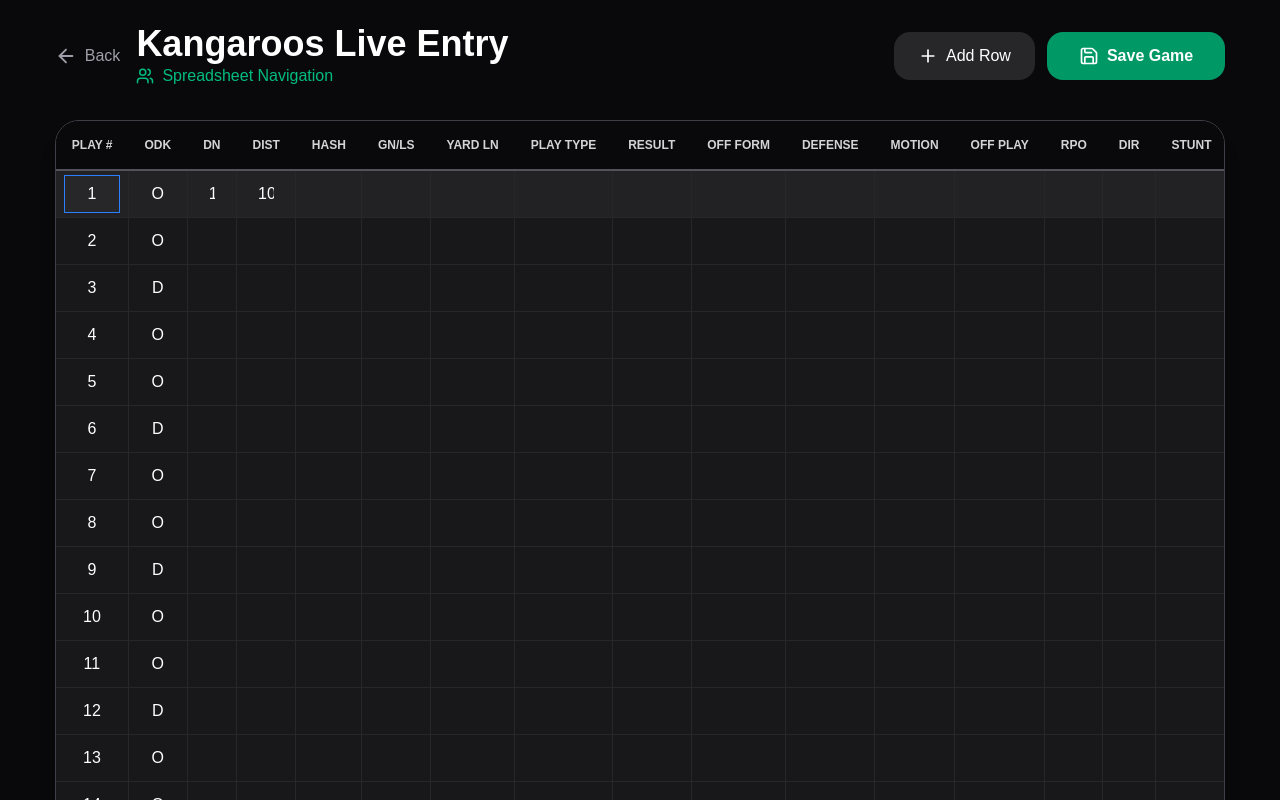
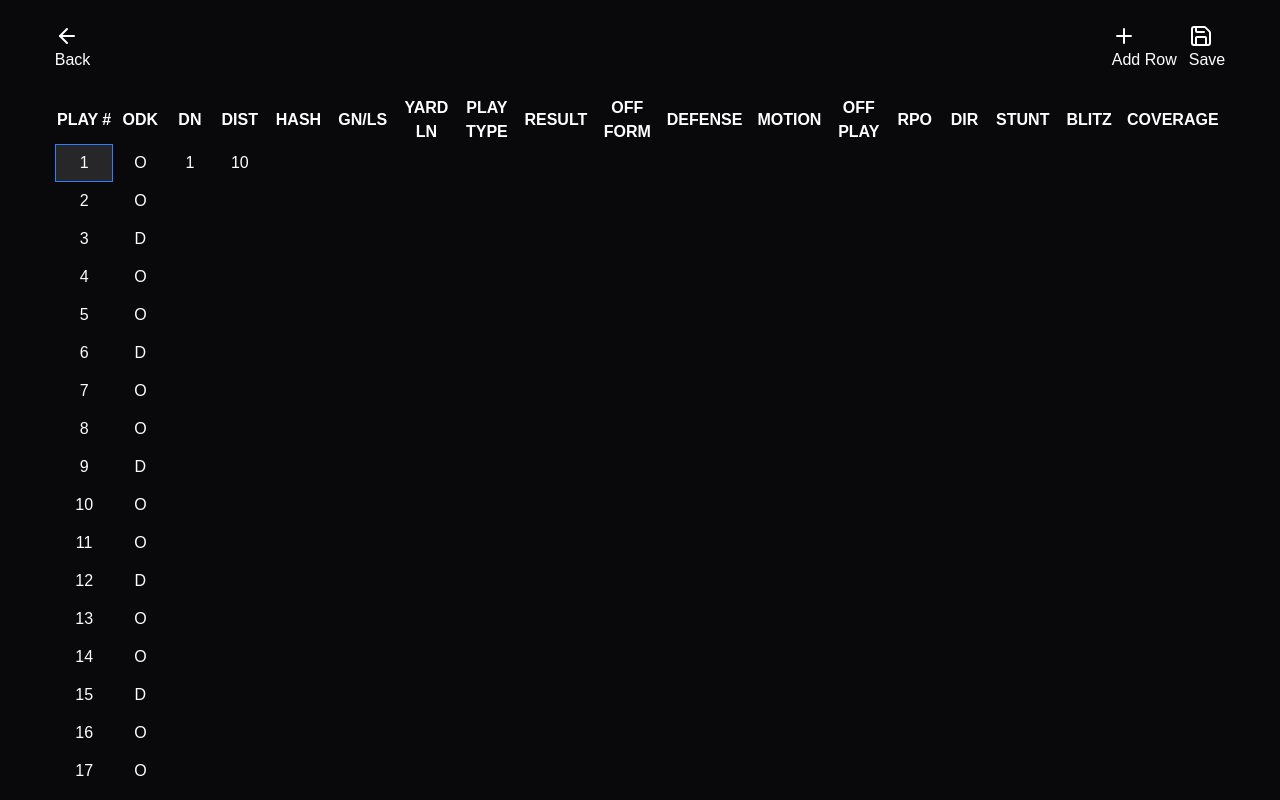
Before and after one commit to jjester58-eng/football-stats, a Next.js app: page /enter in a window 1280 px wide. Shown: the top 800 px of the page. Built offline with nearby package versions, Linux system fonts and the light colour scheme.

Commit message:
cross your finger chat

```diff
--- a/app/enter/page.tsx
+++ b/app/enter/page.tsx
@@ -13,11 +13,11 @@ type PlayEntry = {
   id: number;
   playNumber: number;
   odk: string;
-  down: number | null | '';
-  dist: number | null | '';
+  down: number | null;
+  dist: number | null;
   hash: string;
-  gnls: number | null | '';
-  yardLine: number | null | '';
+  gnls: number | null;
+  yardLine: number | null;
   playType: string;
   result: string;
   offFormation: string;
@@ -29,12 +29,24 @@ type PlayEntry = {
   stunt: string;
   blitz: string;
   coverage: string;
-
-  // Prevent auto overwrite
   manualOverride?: boolean;
 };
 
+// ================================
+// SAFE PARSER (fixes NaN + "-" input issue)
+// ================================
+function parseNumericInput(value: string): number | null {
+  if (value === '' || value === '-') return null;
+
+  const num = Number(value);
+
+  if (Number.isNaN(num)) return null;
+
+  return num;
+}
+
 export default function LiveEntry() {
+
   // ================================
   // INITIAL DATA
   // ================================
@@ -46,11 +58,11 @@ export default function LiveEntry() {
         id: i,
         playNumber: i,
         odk: i % 3 === 0 ? 'D' : 'O',
-    down: '',
-    dist: '',
+        down: null,
+        dist: null,
         hash: '',
-    gnls: '',
-    yardLine: '',
+        gnls: null,
+        yardLine: null,
         playType: '',
         result: '',
         offFormation: '',
@@ -66,11 +78,12 @@ export default function LiveEntry() {
       });
     }
 
-// ONLY first row starts 1st & 10
+    // First play 1st & 10
     if (rows.length > 0) {
       rows[0].down = 1;
       rows[0].dist = 10;
     }
+
     return rows;
   });
 
@@ -80,125 +93,45 @@ if (rows.length > 0) {
   });
 
   // ================================
-  // TABLE COLUMNS
+  // COLUMN SETUP
   // ================================
   const columnHelper = createColumnHelper<PlayEntry>();
 
   const columns = [
-    columnHelper.accessor('playNumber', {
-      header: 'PLAY #',
-    }),
-
-    columnHelper.accessor('odk', {
-      header: 'ODK',
-    }),
-
-    columnHelper.accessor('down', {
-      header: 'DN',
-    }),
-
-    columnHelper.accessor('dist', {
-      header: 'DIST',
-    }),
-
-    columnHelper.accessor('hash', {
-      header: 'HASH',
-    }),
-
-    columnHelper.accessor('gnls', {
-      header: 'GN/LS',
-    }),
-
-    columnHelper.accessor('yardLine', {
-      header: 'YARD LN',
-    }),
-
-    columnHelper.accessor('playType', {
-      header: 'PLAY TYPE',
-    }),
-
-    columnHelper.accessor('result', {
-      header: 'RESULT',
-    }),
-
-    columnHelper.accessor('offFormation', {
-      header: 'OFF FORM',
-    }),
-
-    columnHelper.accessor('defense', {
-      header: 'DEFENSE',
-    }),
-
-    columnHelper.accessor('motion', {
-      header: 'MOTION',
-    }),
-
-    columnHelper.accessor('offPlay', {
-      header: 'OFF PLAY',
-    }),
-
-    columnHelper.accessor('rpo', {
-      header: 'RPO',
-    }),
-
-    columnHelper.accessor('playDir', {
-      header: 'DIR',
-    }),
-
-    columnHelper.accessor('stunt', {
-      header: 'STUNT',
-    }),
-
-    columnHelper.accessor('blitz', {
-      header: 'BLITZ',
-    }),
-
-    columnHelper.accessor('coverage', {
-      header: 'COVERAGE',
-    }),
+    columnHelper.accessor('playNumber', { header: 'PLAY #' }),
+    columnHelper.accessor('odk', { header: 'ODK' }),
+    columnHelper.accessor('down', { header: 'DN' }),
+    columnHelper.accessor('dist', { header: 'DIST' }),
+    columnHelper.accessor('hash', { header: 'HASH' }),
+    columnHelper.accessor('gnls', { header: 'GN/LS' }),
+    columnHelper.accessor('yardLine', { header: 'YARD LN' }),
+    columnHelper.accessor('playType', { header: 'PLAY TYPE' }),
+    columnHelper.accessor('result', { header: 'RESULT' }),
+    columnHelper.accessor('offFormation', { header: 'OFF FORM' }),
+    columnHelper.accessor('defense', { header: 'DEFENSE' }),
+    columnHelper.accessor('motion', { header: 'MOTION' }),
+    columnHelper.accessor('offPlay', { header: 'OFF PLAY' }),
+    columnHelper.accessor('rpo', { header: 'RPO' }),
+    columnHelper.accessor('playDir', { header: 'DIR' }),
+    columnHelper.accessor('stunt', { header: 'STUNT' }),
+    columnHelper.accessor('blitz', { header: 'BLITZ' }),
+    columnHelper.accessor('coverage', { header: 'COVERAGE' }),
   ];
 
   // ================================
-  // GAIN / LOSS CALC
+  // GAIN / LOSS
   // ================================
- const normalizeFieldPosition = (
-  yard: number
-): number => {
+  const calculateGainLoss = (
+    prevYard: number | null,
+    currentYard: number | null
+  ): number | null => {
 
-  // Own side:
-  // -20 becomes 20
-  // -45 becomes 45
+    if (prevYard == null || currentYard == null) return null;
 
-  if (yard < 0) {
-    return Math.abs(yard);
-  }
-
-  // Opponent side:
-  // 45 becomes 55
-  // 30 becomes 70
-  // 15 becomes 85
-
-  return 50 + (50 - yard);
+    return currentYard - prevYard;
   };
 
-const calculateGainLoss = (
-  prevYard: number | null | '',
-  currentYard: number | null | ''
-): number | '' => {
-
-  if (
-    prevYard === '' ||
-    prevYard === null ||
-    currentYard === '' ||
-    currentYard === null
-  ) return '';
-
-  const prev = Number(prevYard);
-  const curr = Number(currentYard);
-
-  // direct difference already matches your system
-  return curr - prev;
-};  // ================================
+  // ================================
   // AUTO DOWN / DISTANCE
   // ================================
   const updateNextDownDistance = (
@@ -211,36 +144,24 @@ const calculateGainLoss = (
 
     if (!next) return;
 
-  // Must have complete values first
     if (
-    current.down === null ||
-    current.down === '' ||
-    current.dist === null ||
-    current.dist === '' ||
-    current.gnls === null ||
-    current.gnls === ''
-  ) {
-    return;
-  }
+      current.down == null ||
+      current.dist == null ||
+      current.gnls == null
+    ) return;
 
-  const down = Number(current.down);
-  const distance = Number(current.dist);
-  const gain = Number(current.gnls);
+    const down = current.down;
+    const distance = current.dist;
+    const gain = current.gnls;
 
-  // Safety net — should never happen given guards above, but prevents NaN propagation
-  if (isNaN(down) || isNaN(distance) || isNaN(gain)) return;
+    let nextDown: number | null = null;
+    let nextDistance: number | null = null;
 
-  let nextDown: number | '' = '';
-  let nextDistance: number | '' = '';
-
-  // =========================
     // FIRST DOWN
-  // =========================
-  if (Number(gain) >= Number(distance)){
+    if (gain >= distance) {
 
       nextDown = 1;
 
-    // Goal-to-go logic
       if (
         typeof next.yardLine === 'number' &&
         next.yardLine > 0 &&
@@ -252,51 +173,29 @@ const calculateGainLoss = (
       }
     }
 
-  // =========================
     // NORMAL PROGRESSION
-  // =========================
     else if (down < 4) {
-
       nextDown = down + 1;
-
-    nextDistance = Math.max(
-      1,
-      distance - gain
-    );
+      nextDistance = Math.max(1, distance - gain);
     }
 
-  // =========================
-  // 4TH DOWN FAILED
-  // =========================
+    // 4TH DOWN (no auto change)
     else {
-
-    // DO NOT AUTO TURNOVER
-    // Leave blank for operator decision
-
-    nextDown = '';
-    nextDistance = '';
+      nextDown = null;
+      nextDistance = null;
     }
 
-  // =========================
-  // ONLY FILL BLANKS
-  // =========================
-  if (
-    next.down === '' &&
-    !next.manualOverride
-  ) {
+    if (next.down == null && !next.manualOverride) {
       next.down = nextDown;
     }
 
-  if (
-    next.dist === '' &&
-    !next.manualOverride
-  ) {
+    if (next.dist == null && !next.manualOverride) {
       next.dist = nextDistance;
     }
   };
 
   // ================================
-  // UPDATE CELL
+  // UPDATE ROW
   // ================================
   const updateRow = (
     rowIndex: number,
@@ -306,82 +205,37 @@ const updateRow = (
 
     const newData = [...data];
 
-  // =========================
-  // FORCE NUMBERS
-  // =========================
-  const numericFields = [
-    'down',
-    'dist',
-    'gnls',
-    'yardLine',
-  ];
+    const numericFields = ['down', 'dist', 'gnls', 'yardLine'];
 
-  const formattedValue =
-    numericFields.includes(columnId)
-      ? newValue === '' || newValue === null || newValue === undefined
-        ? ''
-        : isNaN(Number(newValue))
-          ? ''
-          : Number(newValue)
+    const formattedValue = numericFields.includes(columnId)
+      ? parseNumericInput(newValue)
       : newValue;
 
-  (newData[rowIndex] as any)[columnId] =
-    formattedValue;
+    (newData[rowIndex] as any)[columnId] = formattedValue;
 
-  // =========================
-  // MANUAL OVERRIDE
-  // =========================
-  if (
-    ['down', 'dist'].includes(columnId)
-  ) {
+    // manual override
+    if (['down', 'dist'].includes(columnId)) {
       newData[rowIndex].manualOverride = true;
     }
 
-  // =========================
-  // AUTO GAIN/LOSS
-  // =========================
-  if (
-    columnId === 'yardLine' &&
-    rowIndex > 0
-  ) {
+    // gain/loss calc
+    if (columnId === 'yardLine' && rowIndex > 0) {
 
-    const previousYard =
-      newData[rowIndex - 1].yardLine;
+      const prev = newData[rowIndex - 1].yardLine;
+      const curr = formattedValue;
 
-    const currentYard =
-      formattedValue;
+      newData[rowIndex - 1].gnls =
+        calculateGainLoss(prev, curr);
 
-    const gainLoss =
-      calculateGainLoss(
-        previousYard,
-        currentYard
-      );
-
-    // Store calculated GN/LS
-    newData[rowIndex - 1].gnls =
-      gainLoss;
-
-    // IMMEDIATELY update next down/dist
-    updateNextDownDistance(
-      newData,
-      rowIndex - 1
-    );
+      updateNextDownDistance(newData, rowIndex - 1);
     }
 
-  // =========================
-  // MANUAL GN/LS EDIT
-  // =========================
+    // manual edits
     if (
-    ['gnls', 'down', 'dist'].includes(
-      columnId
-    ) &&
+      ['gnls', 'down', 'dist'].includes(columnId) &&
       rowIndex < newData.length - 1
     ) {
-
-    updateNextDownDistance(
-      newData,
-      rowIndex
-    );
+      updateNextDownDistance(newData, rowIndex);
     }
 
     setData(newData);
@@ -390,152 +244,46 @@ const updateRow = (
   // ================================
   // NAVIGATION
   // ================================
-  const moveToCell = (
-    row: number,
-    col: number
-  ) => {
-    const newRow = Math.max(
-      0,
-      Math.min(row, data.length - 1)
-    );
-
-    const newCol = Math.max(
-      0,
-      Math.min(col, columns.length - 1)
-    );
-
+  const moveToCell = (row: number, col: number) => {
     setSelectedCell({
-      row: newRow,
-      col: newCol,
+      row: Math.max(0, Math.min(row, data.length - 1)),
+      col: Math.max(0, Math.min(col, columns.length - 1)),
     });
   };
 
   // ================================
-  // EDITABLE CELL
+  // CELL
   // ================================
   function EditableCell({
     value,
     rowIndex,
     columnId,
     colIndex,
-  }: {
-    value: any;
-    rowIndex: number;
-    columnId: string;
-    colIndex: number;
-  }) {
+  }: any) {
+
     const isSelected =
       selectedCell.row === rowIndex &&
       selectedCell.col === colIndex;
 
-    const inputRef =
-      useRef<HTMLInputElement>(null);
+    const inputRef = useRef<HTMLInputElement>(null);
 
     useEffect(() => {
-  if (
-    isSelected &&
-    inputRef.current &&
-    document.activeElement !== inputRef.current
-  ) {
+      if (isSelected && inputRef.current) {
         inputRef.current.focus();
       }
     }, [isSelected]);
+
     return (
       <input
         ref={inputRef}
         value={value ?? ''}
         onChange={(e) =>
-          updateRow(
-            rowIndex,
-            columnId,
-            e.target.value
-          )
+          updateRow(rowIndex, columnId, e.target.value)
         }
         onClick={() =>
-          setSelectedCell({
-            row: rowIndex,
-            col: colIndex,
-          })
+          setSelectedCell({ row: rowIndex, col: colIndex })
         }
-        onKeyDown={(e) => {
-          switch (e.key) {
-            case 'Enter':
-              e.preventDefault();
-              moveToCell(
-                rowIndex + 1,
-                colIndex
-              );
-              break;
-
-            case 'Tab':
-              e.preventDefault();
-
-              if (e.shiftKey) {
-                moveToCell(
-                  rowIndex,
-                  colIndex - 1
-                );
-              } else {
-                moveToCell(
-                  rowIndex,
-                  colIndex + 1
-                );
-              }
-
-              break;
-
-            case 'ArrowDown':
-              e.preventDefault();
-              moveToCell(
-                rowIndex + 1,
-                colIndex
-              );
-              break;
-
-            case 'ArrowUp':
-              e.preventDefault();
-              moveToCell(
-                rowIndex - 1,
-                colIndex
-              );
-              break;
-
-            case 'ArrowRight':
-              if (
-                inputRef.current &&
-                inputRef.current
-                  .selectionStart ===
-                  inputRef.current.value
-                    .length
-              ) {
-                e.preventDefault();
-
-                moveToCell(
-                  rowIndex,
-                  colIndex + 1
-                );
-              }
-
-              break;
-
-            case 'ArrowLeft':
-              if (
-                inputRef.current &&
-                inputRef.current
-                  .selectionStart === 0
-              ) {
-                e.preventDefault();
-
-                moveToCell(
-                  rowIndex,
-                  colIndex - 1
-                );
-              }
-
-              break;
-          }
-        }}
-        className={`w-full min-h-[38px] px-3 py-1 bg-transparent outline-none border text-center transition-colors ${
+        className={`w-full min-h-[38px] px-3 py-1 text-center bg-transparent outline-none border ${
           isSelected
             ? 'border-blue-500 bg-zinc-800'
             : 'border-transparent hover:border-zinc-700'
@@ -550,23 +298,24 @@ const updateRow = (
   const table = useReactTable({
     data,
     columns,
-    getCoreRowModel:
-      getCoreRowModel(),
+    getCoreRowModel: getCoreRowModel(),
   });
 
   // ================================
   // ADD ROW
   // ================================
   const addNewRow = () => {
-    const newPlay: PlayEntry = {
+    setData([
+      ...data,
+      {
         id: data.length + 1,
         playNumber: data.length + 1,
         odk: 'O',
-      down: '',
-      dist: '',
+        down: null,
+        dist: null,
         hash: '',
-      gnls: '',
-      yardLine: '',
+        gnls: null,
+        yardLine: null,
         playType: '',
         result: '',
         offFormation: '',
@@ -579,9 +328,8 @@ const updateRow = (
         blitz: '',
         coverage: '',
         manualOverride: false,
-    };
-
-    setData([...data, newPlay]);
+      },
+    ]);
   };
 
   // ================================
@@ -591,129 +339,60 @@ const updateRow = (
     <div className="min-h-screen bg-zinc-950 text-white p-6">
       <div className="max-w-[95%] mx-auto">
 
-        {/* HEADER */}
-        <div className="flex justify-between items-center mb-8">
+        <div className="flex justify-between mb-6">
 
-          <div className="flex items-center gap-4">
-
-            <button
-              onClick={() =>
-                window.history.back()
-              }
-              className="flex items-center gap-2 text-zinc-400 hover:text-white"
-            >
-              <ArrowLeft size={22} />
+          <button onClick={() => window.history.back()}>
+            <ArrowLeft />
             Back
           </button>
 
-            <div>
-              <h1 className="text-4xl font-bold">
-                Kangaroos Live Entry
-              </h1>
+          <div className="flex gap-3">
+            <button onClick={addNewRow}>
+              <Plus /> Add Row
+            </button>
 
-              <p className="text-emerald-500 flex items-center gap-2">
-                <Users size={18} />
-                Spreadsheet Navigation
-              </p>
-            </div>
+            <button>
+              <Save /> Save
+            </button>
           </div>
 
-          <div className="flex gap-3">
-
-            <button
-              onClick={addNewRow}
-              className="flex items-center gap-2 bg-zinc-800 hover:bg-zinc-700 px-6 py-3 rounded-2xl"
-            >
-              <Plus size={20} />
-              Add Row
-            </button>
-
-            <button className="flex items-center gap-2 bg-emerald-600 hover:bg-emerald-500 px-8 py-3 rounded-2xl font-semibold">
-              <Save size={20} />
-              Save Game
-            </button>
-
-          </div>
         </div>
 
-        {/* TABLE */}
-        <div className="overflow-x-auto border border-zinc-700 rounded-3xl bg-zinc-900 shadow-xl">
+        <div className="overflow-x-auto">
 
-          <table className="w-full border-collapse">
-
+          <table className="w-full">
             <thead>
-              {table
-                .getHeaderGroups()
-                .map((headerGroup) => (
-                  <tr
-                    key={headerGroup.id}
-                    className="bg-zinc-950 border-b-2 border-zinc-600 sticky top-0 z-10"
-                  >
-                    {headerGroup.headers.map(
-                      (header) => (
-                        <th
-                          key={header.id}
-                          className="px-4 py-4 text-left text-xs font-semibold text-zinc-300 whitespace-nowrap"
-                        >
-                          {flexRender(
-                            header.column
-                              .columnDef.header,
-                            header.getContext()
-                          )}
+              {table.getHeaderGroups().map(hg => (
+                <tr key={hg.id}>
+                  {hg.headers.map(h => (
+                    <th key={h.id}>
+                      {flexRender(h.column.columnDef.header, h.getContext())}
                     </th>
-                      )
-                    )}
+                  ))}
                 </tr>
               ))}
             </thead>
 
             <tbody>
-              {table
-                .getRowModel()
-                .rows.map(
-                  (row, rowIndex) => (
-                    <tr
-                      key={row.id}
-                      className={`border-b border-zinc-800 ${
-                        selectedCell.row ===
-                        rowIndex
-                          ? 'bg-zinc-800/70'
-                          : 'hover:bg-zinc-800/50'
-                      }`}
-                    >
-                      {row
-                        .getVisibleCells()
-                        .map(
-                          (
-                            cell,
-                            colIndex
-                          ) => (
-                            <td
-                              key={cell.id}
-                              className="px-2 py-1 border-r border-zinc-800 last:border-r-0"
-                            >
+              {table.getRowModel().rows.map((row, rIdx) => (
+                <tr key={row.id}>
+                  {row.getVisibleCells().map((cell, cIdx) => (
+                    <td key={cell.id}>
                       <EditableCell
                         value={cell.getValue()}
-                                rowIndex={
-                                  rowIndex
-                                }
-                                columnId={
-                                  cell.column.id
-                                }
-                                colIndex={
-                                  colIndex
-                                }
+                        rowIndex={rIdx}
+                        columnId={cell.column.id}
+                        colIndex={cIdx}
                       />
                     </td>
-                          )
-                        )}
+                  ))}
                 </tr>
-                  )
-                )}
+              ))}
             </tbody>
 
           </table>
         </div>
+
       </div>
     </div>
   );
```
Lines whose indentation alone changed are shown as unchanged.
